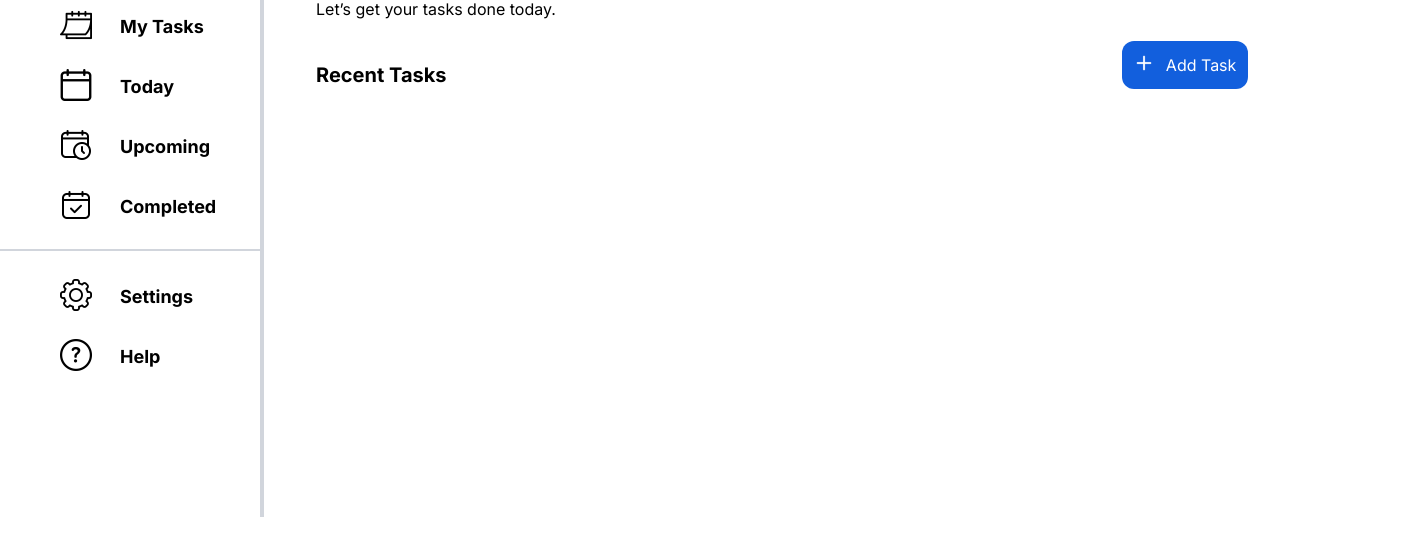
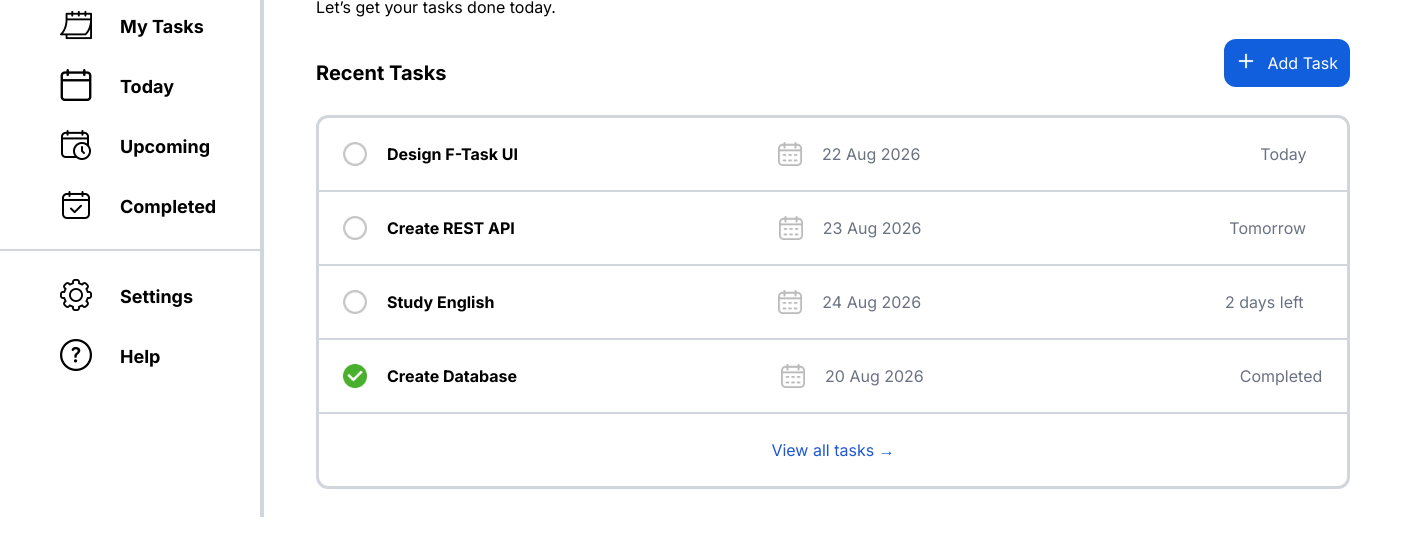
Before and after one commit to zidan867/Project_Todolist, a plain HTML site: page dashboard.html in a window 1280 px wide. Shown: the part 215-770 px from the top of the page, 1402 px wide, since content can reach past the window. Drawn offline with Linux system fonts and the light colour scheme.

Commit message:
feat: menambahkan fitur list taks

```diff
--- a/dashboard.html
+++ b/dashboard.html
@@ -91,6 +91,52 @@
           <p>Add Task</p>
         </a>
       </div>
+
+      <div class="border-3 rounded-xl font-['Inter'] mx-13 border-gray-300">
+        <a href="#" class="flex gap-5 p-6">
+          <img src="/src/img/options.png" class="w-6 h-6">
+          <p class="font-bold">Design F-Task UI</p>
+          <img src="/src/img/calendar.png" class="w-6 h-6 ml-60">
+          <p class="text-gray-500">22 Aug 2026</p>
+          <p class="text-gray-500 ml-80">Today</p>
+        </a>
+
+        <div class="w-257 border-1 border-gray-300 mx-auto"></div>
+
+        <div class="flex gap-5 p-6">
+          <img src="/src/img/options.png" class="w-6 h-6">
+          <p class="font-bold">Create REST API</p>
+          <img src="/src/img/calendar.png" class="w-6 h-6 ml-61">
+          <p class="text-gray-500">23 Aug 2026</p>
+          <p class="text-gray-500 ml-72">Tomorrow</p>
+        </div>
+
+        <div class="w-257 border-1 border-gray-300 mx-auto"></div>
+
+        <div class="flex gap-5 p-6">
+          <img src="/src/img/options.png" class="w-6 h-6">
+          <p class="font-bold">Study English</p>
+          <img src="/src/img/calendar.png" class="w-6 h-6 ml-66">
+          <p class="text-gray-500">24 Aug 2026</p>
+          <p class="text-gray-500 ml-71">2 days left</p>
+        </div>
+
+        <div class="w-257 border-1 border-gray-300 mx-auto"></div>
+
+        <div class="flex gap-5 p-6">
+          <img src="/src/img/optionscompleted.png" class="w-6 h-6">
+          <p class="font-bold">Create Database</p>
+          <img src="/src/img/calendar.png" class="w-6 h-6 ml-61">
+          <p class="text-gray-500">20 Aug 2026</p>
+          <p class="text-gray-500 ml-74">Completed</p>
+        </div>
+
+        <div class="w-257 border-1 border-gray-300 mx-auto"></div>
+
+        <div class="flex gap-5 p-6 text-[#1E58D5] justify-center">
+          <p>View all tasks →</p>
+        </div>
+      </div>
     </section>
   </body>
 </html>
```
